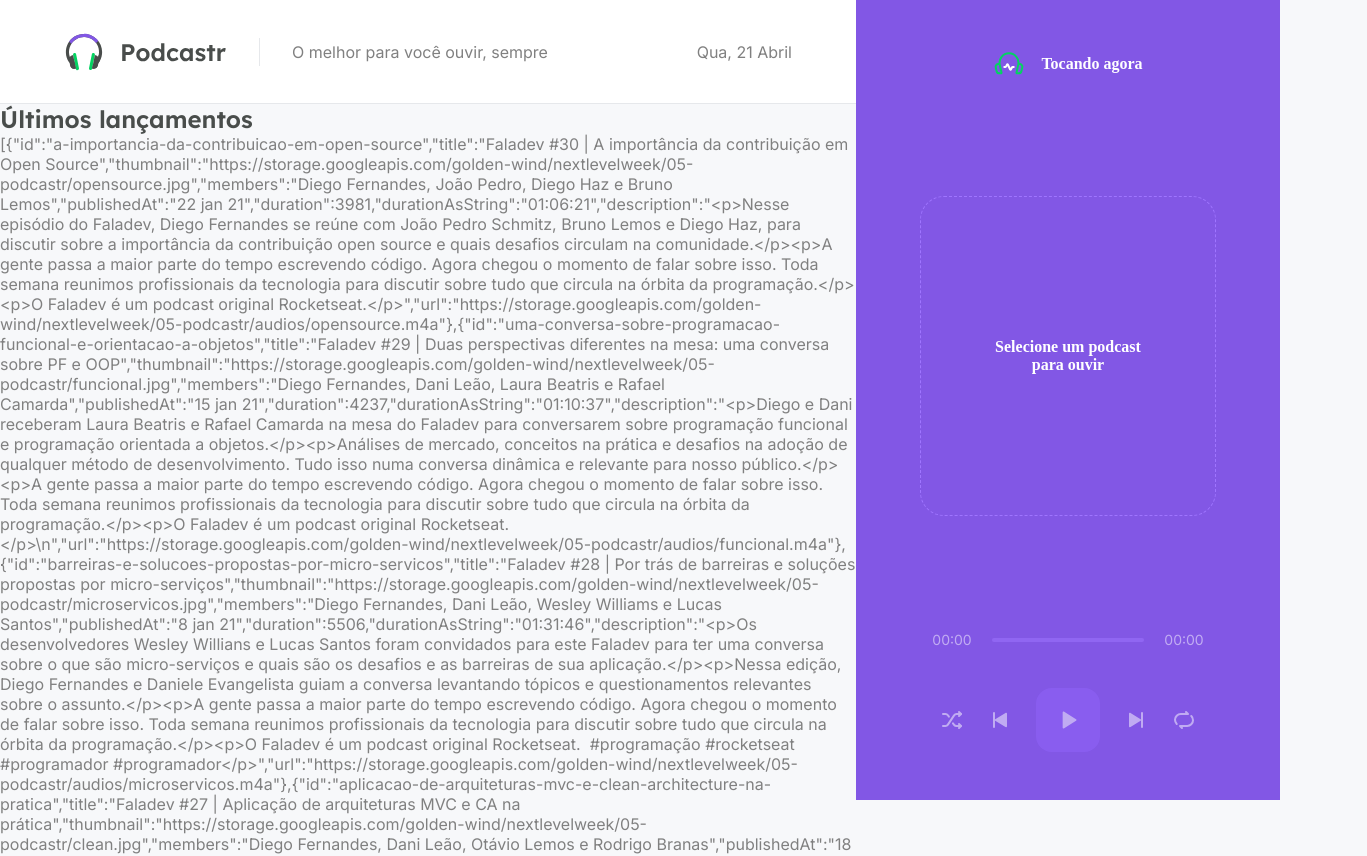
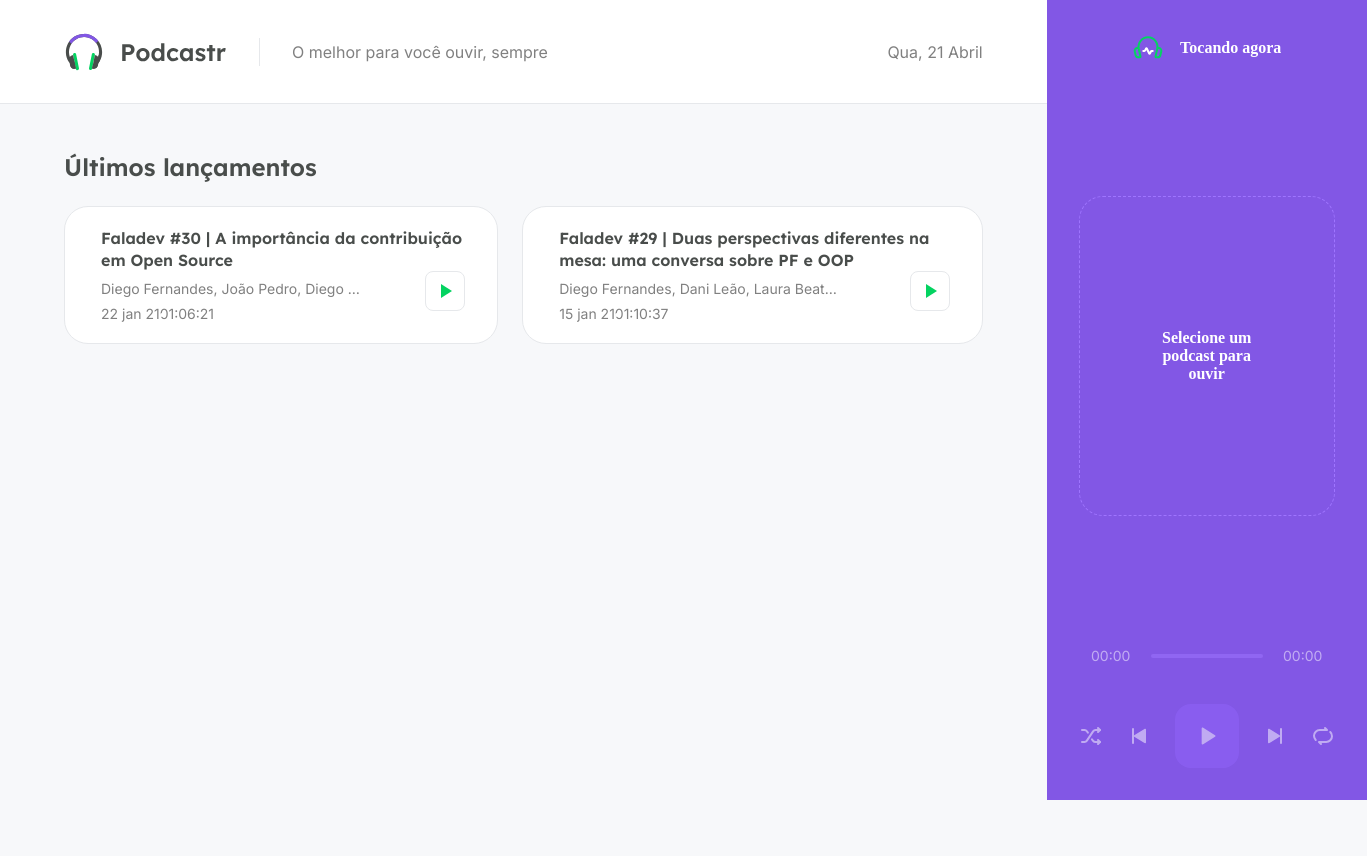
Before and after one commit to ViniciusPassoni97/nlw5_podcast, a Next.js app: page / in a window 1280 px wide. Shown: the top 856 px of the page, 1367 px wide, since content can reach past the window. After the commit the page ends 800 px from the top, so only its background shows below. Built offline with nearby package versions, Linux system fonts and the light colour scheme; data requests are answered from the project's data file; grey boxes are pictures that could not be loaded.

Commit message:
List latestEpisodes

```diff
--- /dev/null
+++ b/next.config.js
@@ -0,0 +1,5 @@
+module.exports = {
+    images: {
+        domains: ['storage.googleapis.com']
+    }
+}
--- a/src/components/Player/styles.module.scss
+++ b/src/components/Player/styles.module.scss
@@ -1,7 +1,7 @@
 .playerContainer {
-    width: 26.5rem;
+    padding: 2rem 2rem;
+    width: 25.5rem;
     height: 100vh;
-    padding: 3rem 4rem;
 
     background-color: var(--purple-500);
     color: var(--white);
@@ -18,7 +18,7 @@
     }
     strong {
         font-family: Lexend sans-serif;
-        font-weight: 600
+        font-weight: 600;
     }
 
     footer {
@@ -84,7 +84,3 @@
         }
     }
 }
-
-.playButton {
-
-}
--- a/src/pages/home.module.scss
+++ b/src/pages/home.module.scss
@@ -1,8 +1,108 @@
 .homePage {
+    padding: 0 4rem;
+    height: calc(100vh - 6.5rem);
+    overflow-y: scroll;
 
+    h2 {
+        margin-top: 3rem;
+        margin-bottom: 1.5rem;
+    }
 }
+
 .latestEpisodes {
+    ul {
+        list-style: none;
+        display: flex;
+        grid-template-columns: repeat(2, 1fr);
+        gap: 1.5rem;
+        li {
+            background-color: var(--white);
+            border: 1px solid var(--gray-100);
+            padding: 1.25rem;
+            border-radius: 1.5rem;
+            position: relative;
 
+            display: flex;
+            align-items: center;
+
+            img {
+                width: 6rem;
+                height: 6rem;
+                border-radius: 1rem;
+            }
+            .episodeDetails{
+                flex: 1;
+                margin-left: 1rem;
+                a {
+                    display: block;
+                    color: var(--gray-800);
+                    font-family: Lexend, sans-serif;
+                    font-weight: 600;
+                    text-decoration: none;
+                    line-height: 1.4rem;
+
+                    &:hover {
+                        text-decoration: underline;
+                    }
+                }
+
+                p {
+                    font-size: 0.875rem;
+                    margin-top: 0.5rem;
+                    max-width: 70%;
+
+                    white-space: nowrap;
+                    overflow: hidden;
+                    text-overflow: ellipsis;
+                }
+
+                span {
+                    display: inline-block;
+                    margin-top: 0.5rem;
+                    font-size: 0.875rem;
+
+                    &:last-child {
+                        margin-right: 0.5rem;
+                        padding-right: 0.5rem;
+                        position: relative;
+                        &::before {
+                            content: "";
+                            width: 4px;
+                            height: 4px;
+                            border-radius: 2px;
+                            background: #fff;
+                            position: absolute;
+                            left: 0;
+                            top: 50%;
+                            transform: (-50%,-50%);
+                        }
+                    }
+                }
+            }
+            button {
+                position: absolute;
+                right: 2rem;
+                bottom: 2rem;
+
+                width: 2.5rem;
+                height: 2.5rem;
+                background-color: var(--white);
+                border: 1px solid var(--gray-100);
+                border-radius: 0.5rem;
+
+                font-size: 0;
+
+                img {
+                    width: 1.5rem;
+                    height: 1.5rem;
+                }
+
+                &:hover {
+                    filter: brightness(0.8);
+                }
+            }
+        }
+    }
 }
 .allEpisodes {
 
--- a/src/pages/index.tsx
+++ b/src/pages/index.tsx
@@ -1,4 +1,5 @@
 import { GetStaticProps } from 'next';
+import Image from 'next/image';
 import { api } from '../services/api';
 import { format, parseISO } from 'date-fns';
 import ptBR from 'date-fns/locale/pt-BR';
@@ -17,22 +18,44 @@ type Episodes = {
   publishedAt: string;
 }
 type propsGetStaticProps = {
-  episodes: Episodes[]
+  latestEpisodes: Episodes[],
+  allEpisodes: Episodes[]
 }
 
-export default function Home(props: propsGetStaticProps) {
+export default function Home({allEpisodes,latestEpisodes} : propsGetStaticProps) {
   return (
     <div className={styled.homePage}>
       <section className={styled.latestEpisodes}>
           <h2>Últimos lançamentos</h2>
           <ul>
+             {latestEpisodes.map( episode => {
+               return (
+                 <li key={episode.id}>
+                   <Image
+                   width={192}
+                   height={192}
+                   src={episode.thumbnail}
+                   alt={episode.title}
+                   objectFit="cover"
+                   />
 
+                   <div className={styled.episodeDetails}>
+                     <a href=''>{episode.title}</a>
+                     <p>{episode.members}</p>
+                     <span>{episode.publishedAt}</span>
+                     <span>{episode.durationAsString}</span>
+                   </div>
+                   <button type="button">
+                     <img src='/play-green.svg' alt='Tocar episódio'/>
+                   </button>
+                 </li>
+               )
+             })}
           </ul>
       </section>
       <section className={styled.allEpisodes}>
 
       </section>
-      <p>{JSON.stringify(props.episodes)}</p>
     </div>
   )
 }
@@ -60,9 +83,13 @@ export const getStaticProps: GetStaticProps = async () => {
     }
   })
 
+  const latestEpisodes = episodes.slice(0,2);
+  const allEpisodes = episodes.slice(2, episodes.length);
+
   return {
     props: {
-      episodes: episodes,
+      latestEpisodes,
+      allEpisodes
     },
     revalidate: 60 * 60 * 8,
   }
```
